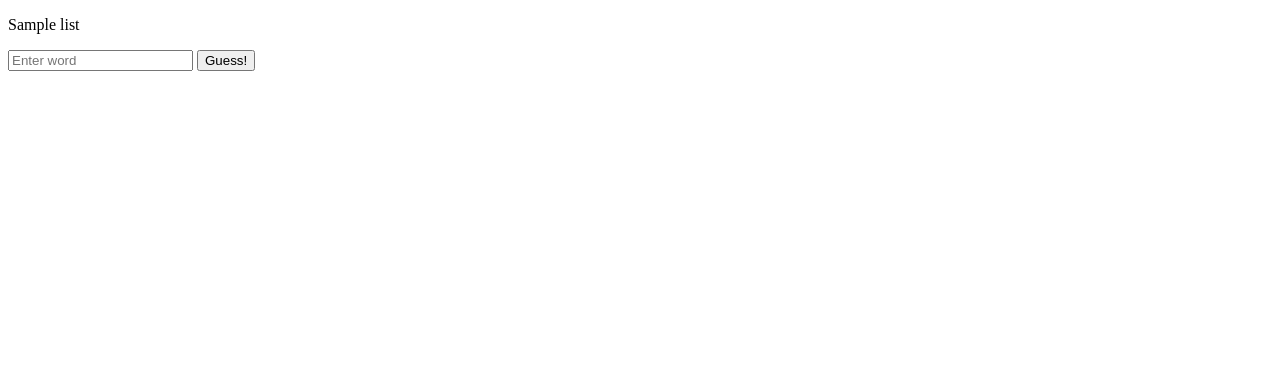
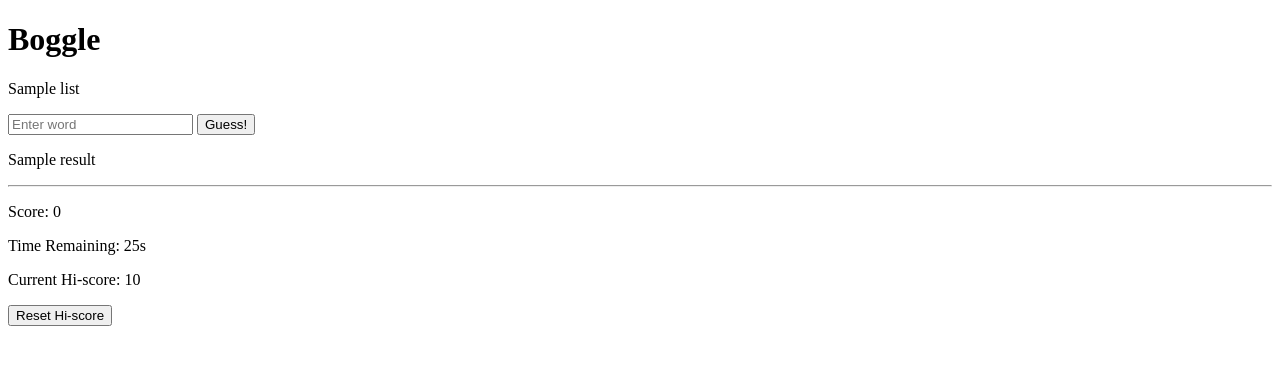
Before and after one commit to olivechip/flask_boggle, a Flask app: template templates/board.html in a window 1280 px wide. Shown: the top 365 px of the page. Run offline with Flask 3, Linux system fonts and the light colour scheme; the template is opened without the code that fills it: most values are stand-ins (such as "Sample title", 1, 10 or a date in 2020); parts of the project's set-up code (start-up, migrations or seed data) failed here and were passed over; some libraries are stand-ins or nearby versions.

Commit message:
completed

```diff
--- a/app.py
+++ b/app.py
@@ -1,5 +1,5 @@
 from boggle import Boggle
-from flask import Flask, session, render_template, request
+from flask import Flask, session, render_template, request, flash, jsonify
 from flask_debugtoolbar import DebugToolbarExtension
 
 app = Flask(__name__)
@@ -10,12 +10,31 @@ boggle_game = Boggle()
 
 @app.route('/')
 def show_board():
+    """generates a new game board, displays current hi-score"""
     game = boggle_game.make_board()
     session['board'] = game
-    return render_template('board.html', game = game)
+    return render_template('board.html', game = session['board'], high_score = session['high_score'])
 
 @app.route('/guess')
 def try_guess():
+    """returns a valid or invalid response based on input, increments score if valid"""
     guess = request.args['guess']
-    print(request.args)
-    return render_template('board.html', game = session['board'])
+    response = boggle_game.check_valid_word(session['board'], guess)
+    return jsonify({'result': response})
+
+@app.route('/score', methods=['POST'])
+def save_score():
+    """at game end, if score is highest, saves hi-score"""
+    score_data = request.get_json()
+    score = score_data['totalScore']
+    if score > session['high_score']:
+        session['high_score'] = score
+    return str(session['high_score'])
+
+@app.route('/reset', methods=['POST'])
+def reset_score():
+    """resets the hi-score"""
+    score_data = request.get_json()
+    score = score_data['totalScore']
+    session['high_score'] = score
+    return str(session['high_score'])
--- a/static/app.js
+++ b/static/app.js
@@ -1,13 +1,75 @@
-const $guessButton = document.querySelector('#guessButton')
-const $guessValue = document.querySelector('#guessValue')
+const guessButton = document.querySelector('#guessButton');
+const guessInput = document.querySelector('#guessInput');
+const response = document.querySelector('#response');
+const score = document.querySelector('#score');
+const time = document.querySelector('#time');
+const highScore = document.querySelector('#high_score');
+const resetbutton = document.querySelector('#reset');
 
-$guessButton.addEventListener('click', function(e){
+guessedWords = [];
+totalScore = 0;
+
+guessButton.addEventListener('click', function(e){
     e.preventDefault();
-    makeRequest();
+    if (!guessInput.value){
+    } else {
+        makeRequest(guessInput.value);
+    }
 })
 
-async function makeRequest(){
-    guess = { params: {'guess': $guessValue } }
-    const res = await axios.get('https://127.0.0.1:5000/guess/', guess);
-    console.log(res);
+async function makeRequest(value){
+    guess = { params: {'guess': value } }
+    const res = await axios.get('http://127.0.0.1:5000/guess', guess);
+    result = res.data.result;
+        if (result === 'ok'){
+            if (!guessedWords.includes(value)){
+                guessedWords.push(value);
+                totalScore += value.length;
+                score.innerText = totalScore;
+                guessInput.value = '';
+                response.innerText = `${value} is a valid word!`;
+            } else {
+                guessInput.value = '';
+                response.innerText = `${value} has already been guessed!`;
+            }
+        } else if (result == 'not-on-board'){
+            guessInput.value = '';
+            response.innerText = `${value} is not on the board!`;
+        } else {
+            guessInput.value = '';
+            response.innerText = `${value} is not a valid word!`;
+        }
 }
+
+function startTimer(seconds){
+    let counter = seconds
+    const interval = setInterval(() =>{
+        time.innerText = counter + 's';
+        counter--;
+
+        if (counter < 0){
+            clearInterval(interval);
+            guessButton.disabled = true;
+            guessInput.disabled = true;
+            sendScore();
+        }
+    }, 1000)
+}
+
+async function sendScore(){
+    const res = await axios.post('http://127.0.0.1:5000/score', {'totalScore': totalScore});
+    highScore.innerText = res.data;
+}
+
+
+resetbutton.addEventListener('click', function(e){
+    e.preventDefault();
+    resetScore();
+})
+
+async function resetScore(){
+    const res = await axios.post('http://127.0.0.1:5000/reset', {'totalScore': 0});
+    highScore.innerText = res.data;
+}
+
+window.addEventListener('load', startTimer(30));
--- a/templates/base.html
+++ b/templates/base.html
@@ -8,8 +8,15 @@
     <title>{% block title %} {% endblock %}</title>
 </head>
 <body>
+    <h1>Boggle</h1>
     {% block content %}
     {% endblock %}
+    <p id="response"></p>
+    <p>Score: <span id="score">0</span></p>
+    <p>Time Remaining: <span id="time"></span></p>
+    <p>Current Hi-score: <span id="high_score">{{ high_score }}</span></p>
+    <button id="reset">Reset Hi-score</button>
+
     <script src="static/app.js"></script>
     <script src="https://code.jquery.com/jquery-3.6.4.min.js"
         integrity="sha256-oP6HI9z1XaZNBrJURtCoUT5SUnxFr8s3BzRl+cbzUq8="
--- a/templates/board.html
+++ b/templates/board.html
@@ -5,12 +5,16 @@
 {% endblock %}
 
 {% block content %}
+
     {% for list in game %}
         <p>{{ list }}</p>
     {% endfor %}
 
     <form action="/guess">
-        <input placeholder="Enter word" name="guess" id="guessValue">
+        <input placeholder="Enter word" name="guess" id="guessInput">
         <button id="guessButton">Guess!</button>
     </form>
+
+    <p> {{ result }}</p>
+    <hr>
 {% endblock %}
```
